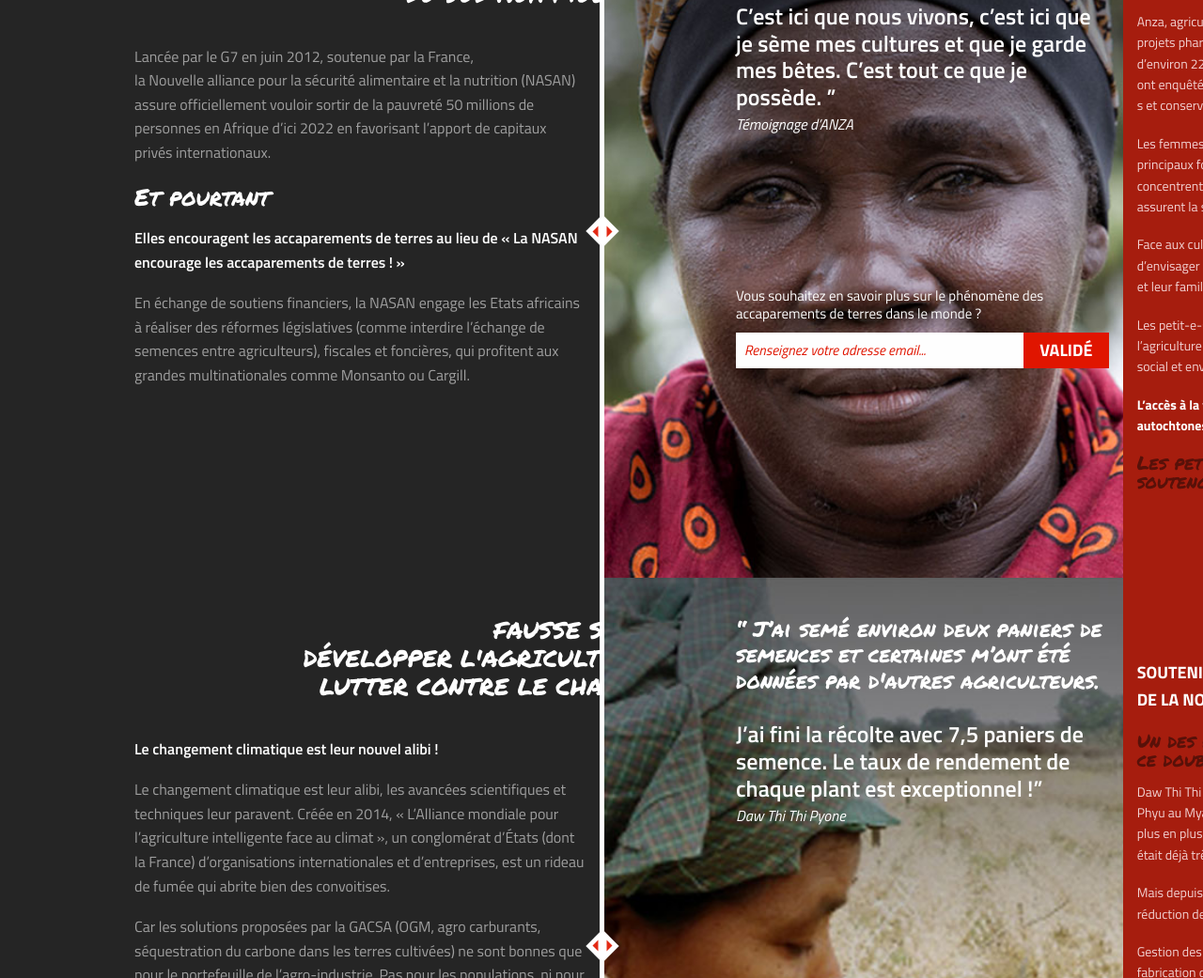
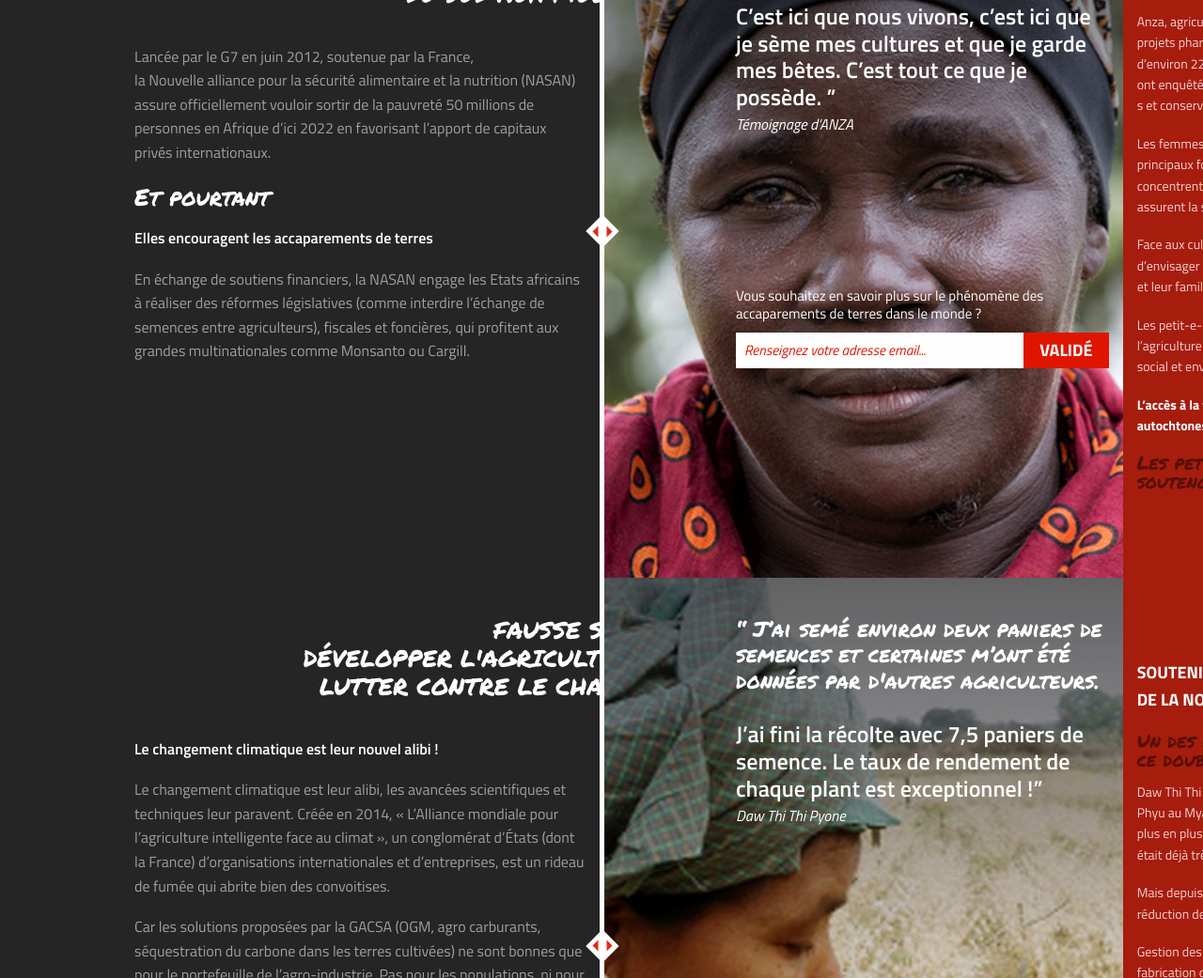
Before and after one commit to adfinitas-app/PSO-NOEL_2015, a website: page index.html in a window 1280 px wide. Shown: the part 2233-3274 px from the top of the page at 94% size. Drawn offline with nearby package versions, Linux system fonts and the light colour scheme; no server answers.

Commit message:
Updated 'index.html' via CloudCannon

```diff
--- a/index.html
+++ b/index.html
@@ -165,7 +165,7 @@ woopra.track();
 
               <h3>Et pourtant </h3>
 
-              <p><strong> Elles encouragent les accaparements de terres au lieu de « La NASAN encourage les accaparements de terres ! »</strong></p>
+              <p><strong> Elles encouragent les accaparements de terres</strong></p>
 
               <p>En échange de soutiens financiers, la NASAN engage les Etats africains à réaliser des réformes législatives (comme interdire l’échange de semences entre agriculteurs), fiscales et foncières, qui profitent aux grandes multinationales comme Monsanto ou Cargill.</p>
 
```
